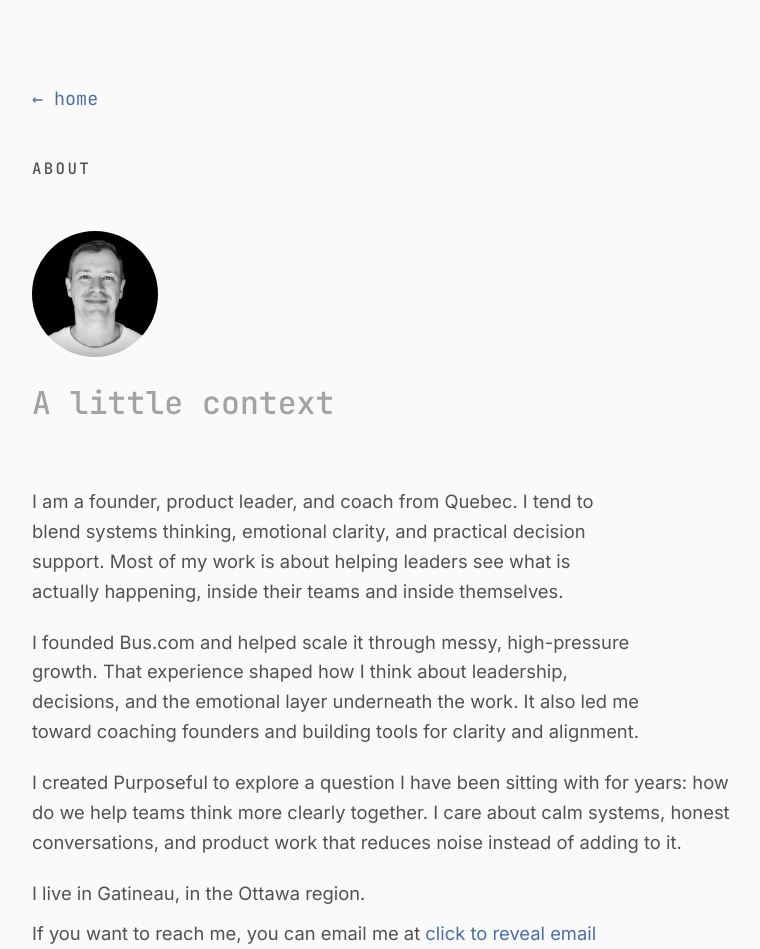
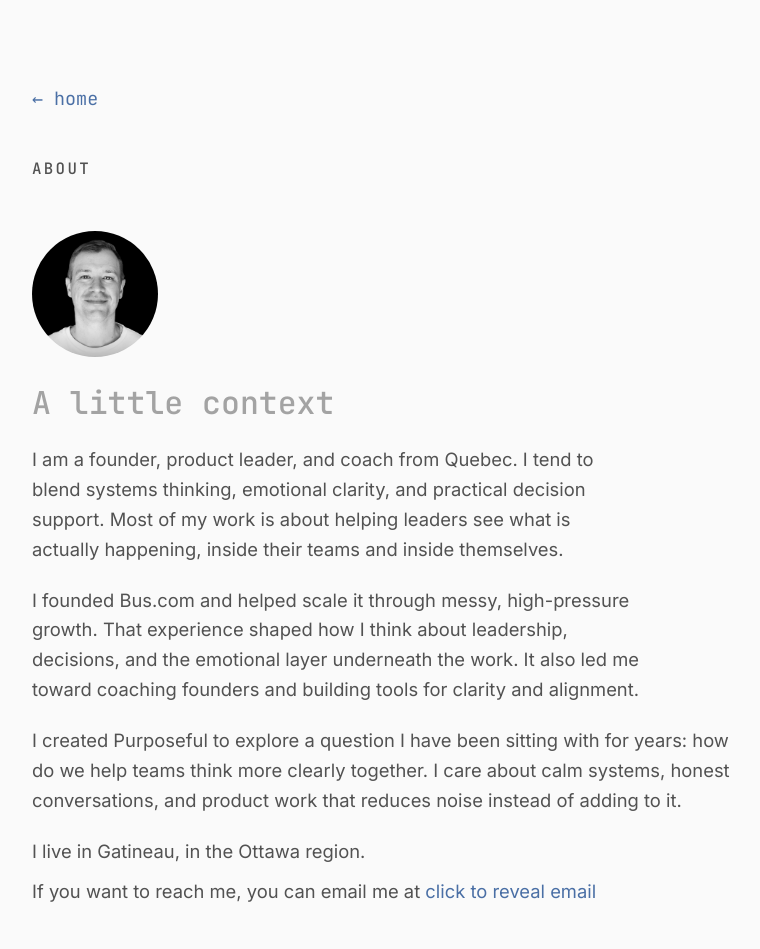
Before and after one commit to kysebo/boulay-site, a Next.js app: page /about in a window 1280 px wide. Shown: the top 949 px of the page, without its empty margins (31-791 px from the left). Built offline with nearby package versions, Linux system fonts and the light colour scheme.

Commit message:
about page updates

```diff
--- a/app/about/page.tsx
+++ b/app/about/page.tsx
@@ -20,7 +20,7 @@ export default function AboutPage() {
 
           {/* TITLE BLOCK */}
           <header>
-            <section className="pb-6 mt-8">
+            <section className="pb-4 mt-8">
               <p className="font-mono uppercase text-xs tracking-[0.15em] font-medium text-neutral-600 mb-10">
                 ABOUT
               </p>
@@ -37,7 +37,7 @@ export default function AboutPage() {
           </header>
 
           {/* BODY CONTENT */}
-          <article className="mt-6">
+          <article>
             <p className="text-sm leading-relaxed text-neutral-600">
               <Balancer>
                 I am a founder, product leader, and coach from Quebec. I tend to blend systems thinking, emotional clarity, and practical decision support. Most of my work is about helping leaders see what is actually happening, inside their teams and inside themselves.
```
